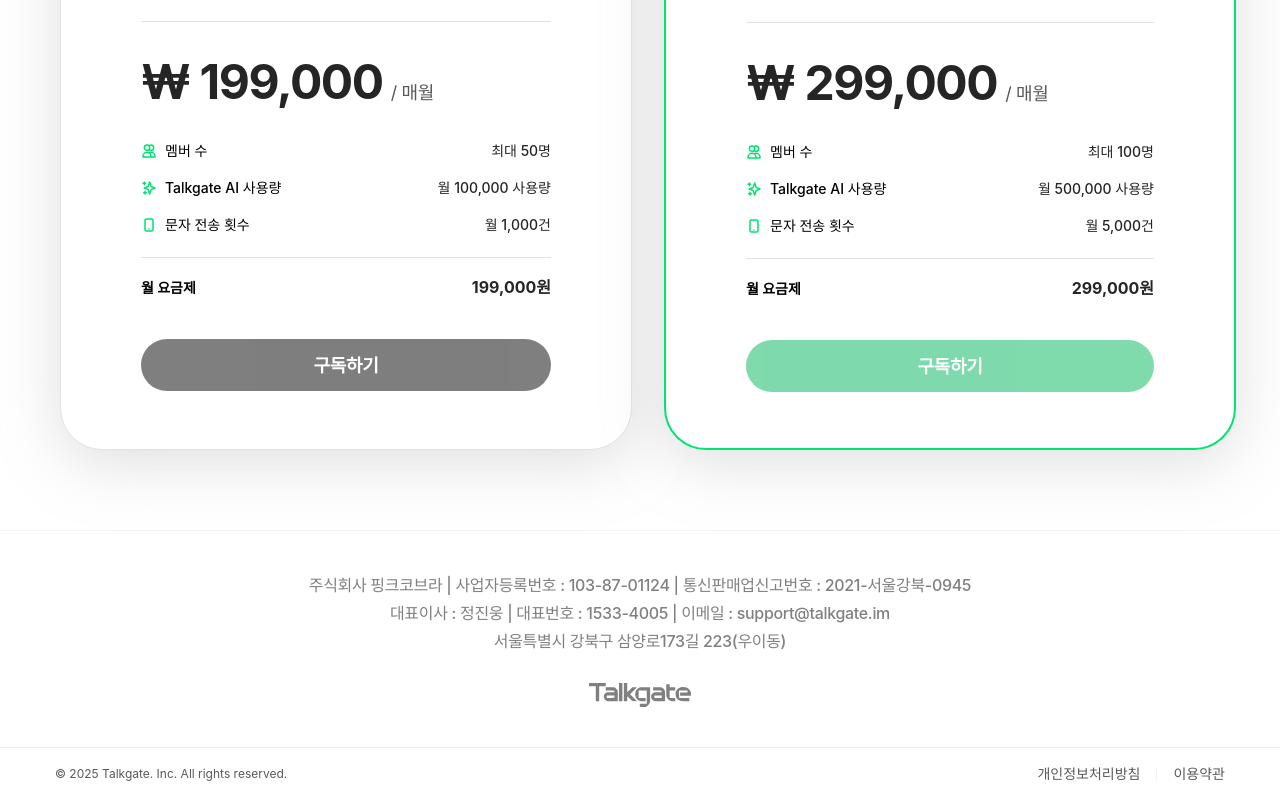
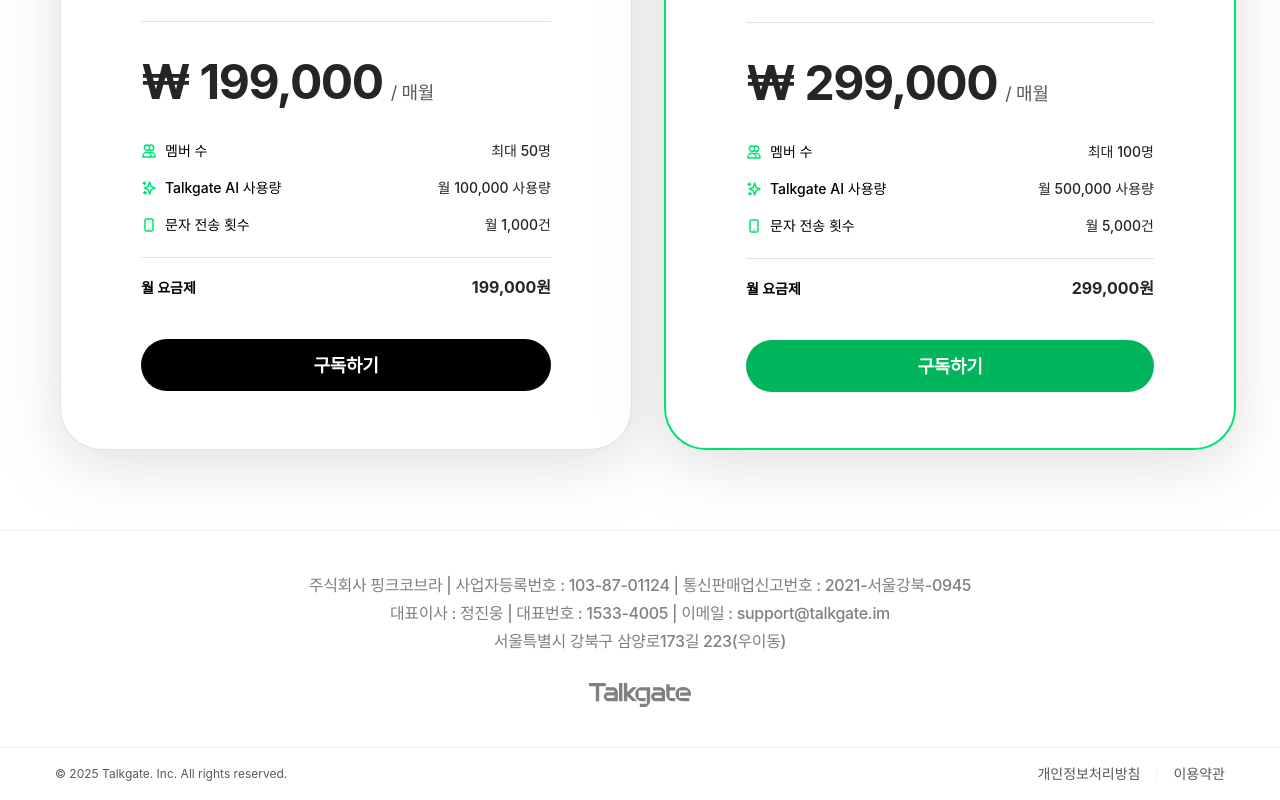
Before and after one commit to TalkGate-Project/talkgate_landing, a Next.js app: page /pricing in a window 1280 px wide. Shown: the part 577-1377 px from the top of the page. Built offline with nearby package versions, Linux system fonts and the light colour scheme; no server answers; a web font is replaced by a local one.

Commit message:
fix: 구독하기 버튼 버그 수정

```diff
--- a/modules/pricing/PlanSelectStep.tsx
+++ b/modules/pricing/PlanSelectStep.tsx
@@ -17,7 +17,7 @@
     badge: "Basic",
     description: "개인 및 소규모 팀을 위한 기본 플랜",
     priceMonthly: 199000,
-    priceYearly: 1990000,
+    priceYearly: 597000,
     priceUnit: "/ 매월",
     features: [
       "(필수) 정기결제 및 원클릭 결제 동의",
@@ -36,7 +36,7 @@
     badge: "Premium",
     description: "성장하는 팀을 위한 프로페셔널 플랜",
     priceMonthly: 299000,
-    priceYearly: 2990000,
+    priceYearly: 897000,
     priceUnit: "/ 매월",
     features: [
       "(필수) 정기결제 및 원클릭 결제 동의",
@@ -135,7 +135,7 @@
               key={plan.id}
               plan={plan}
               billingCycle={billingCycle}
-              agreed={agreedPlans[plan.id] || false}
+              agreed={true}
               onToggleAgreement={() => toggleAgreement(plan.id)}
               onSubscribe={() => handleSubscribe(plan)}
               className={plan.highlighted ? "order-1 md:order-2" : "order-2 md:order-1"}
```
